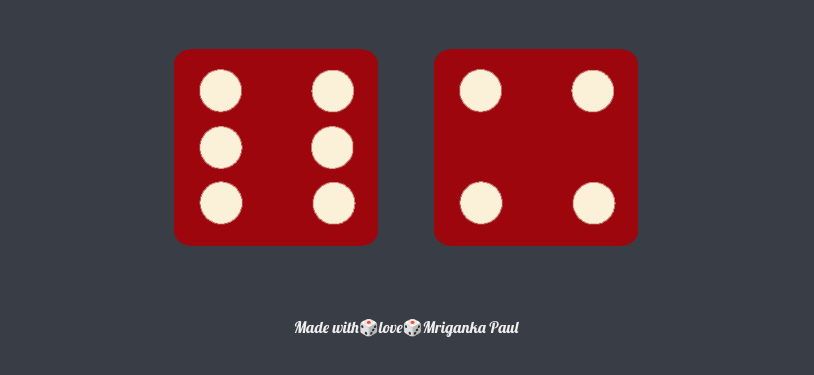
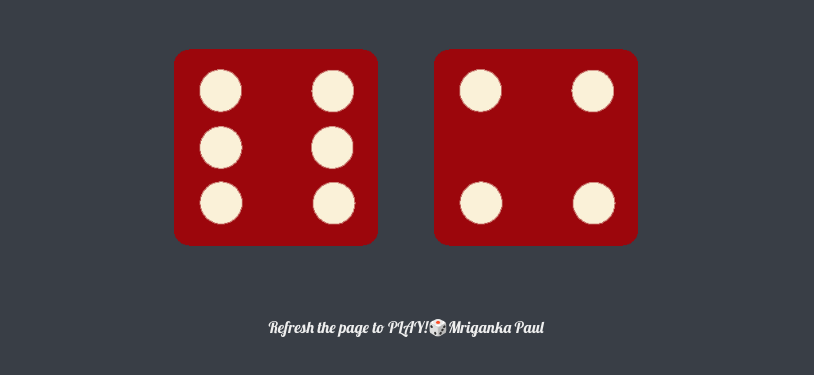
Before and after one commit to mriganka56/dice-game-JS, a plain HTML site: page index.html in a window 1280 px wide. Shown: the part 301-676 px from the top of the page, without its empty margins (234-1048 px from the left). Drawn offline with Linux system fonts and the light colour scheme.

Commit message:
Update index.html

```diff
--- a/index.html
+++ b/index.html
@@ -27,6 +27,6 @@
   </body>
 
   <footer>
-    Made with🎲love🎲Mriganka Paul
+    Refresh the page to PLAY!🎲Mriganka Paul
   </footer>
 </html>
```
